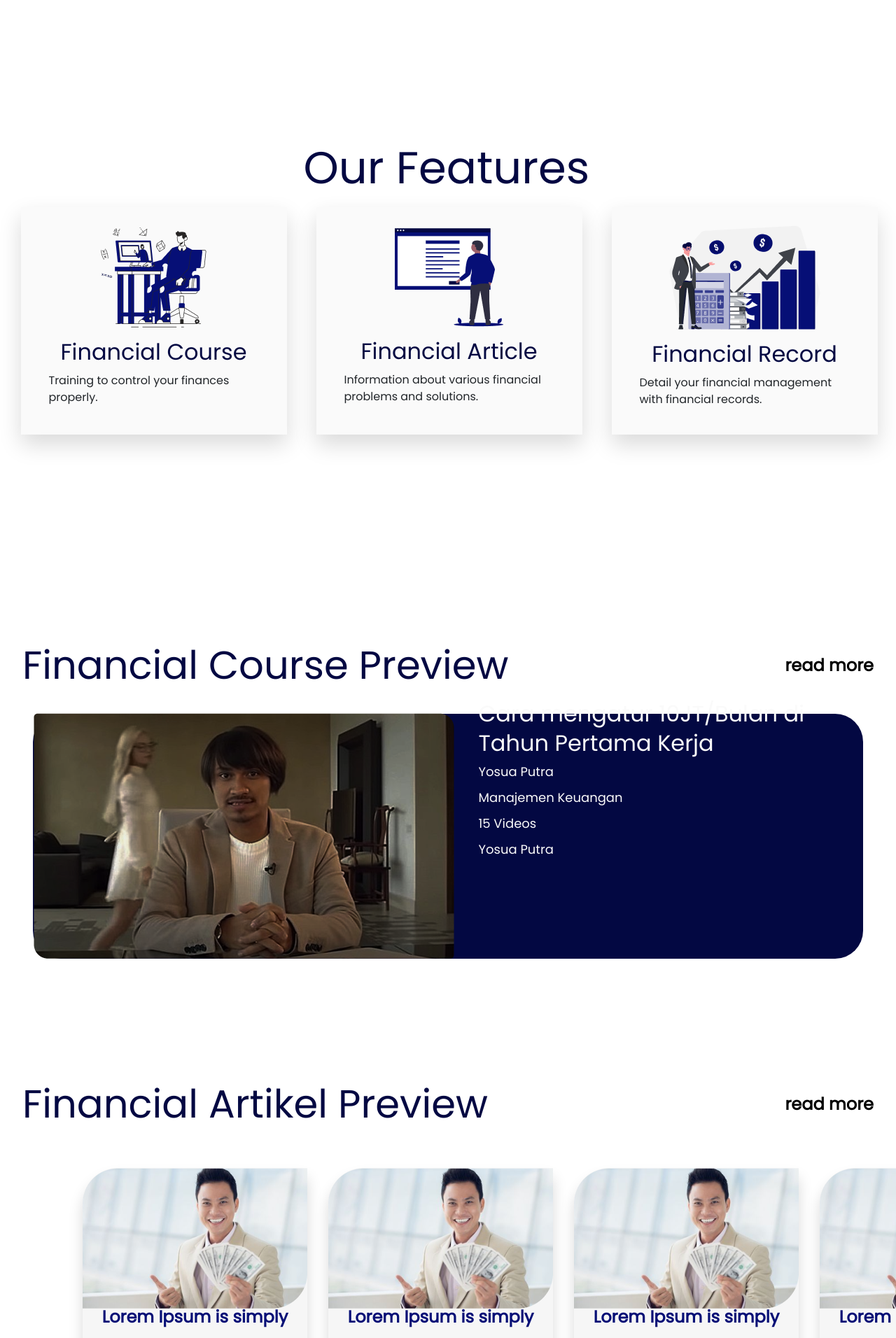
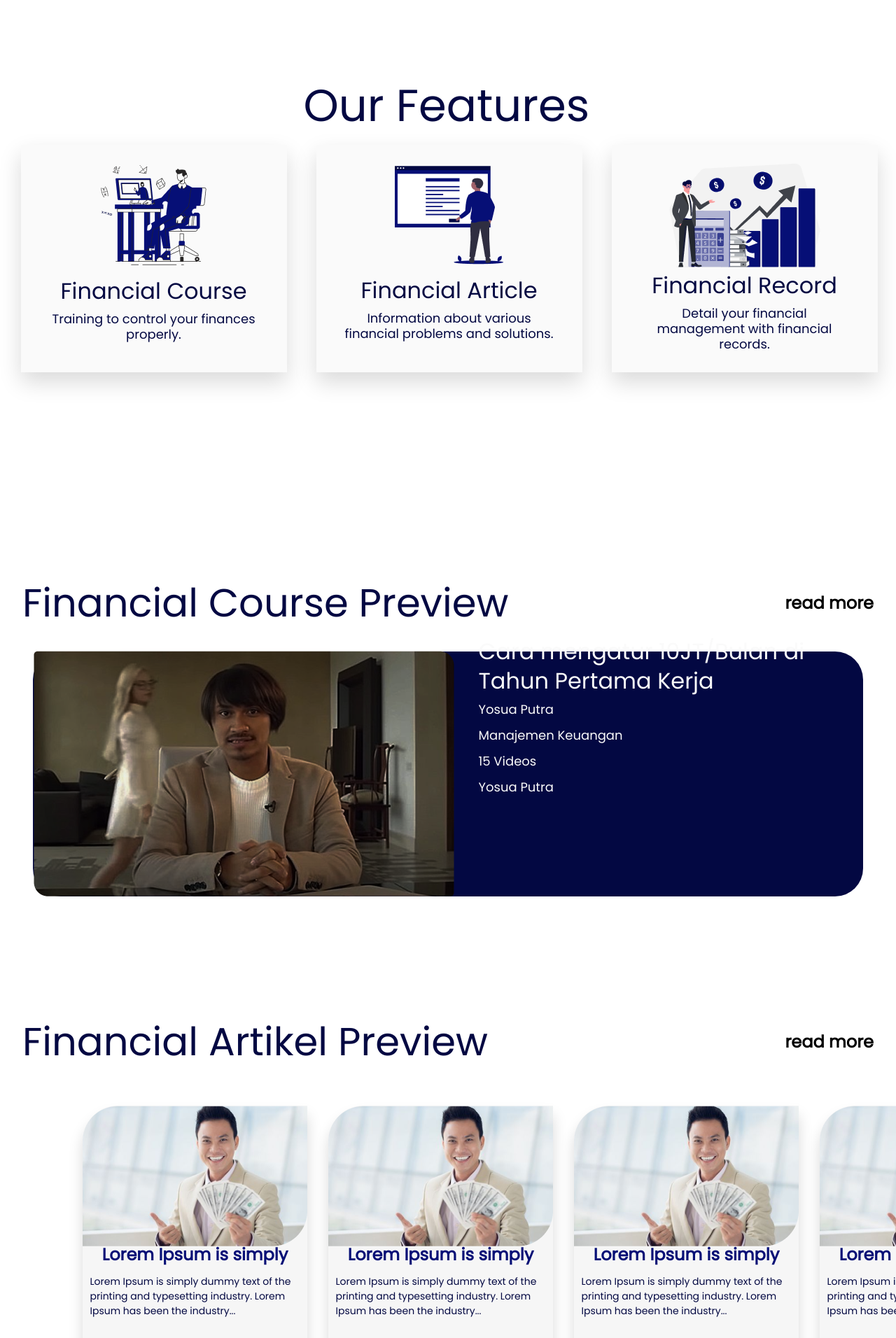
Before and after one commit to Raihan32/Fintrack-ReactJS, a React (Create React App) app: page / in a window 1280 px wide. Shown: the part 880-2792 px from the top of the page at 70% size. Built offline with nearby package versions, Linux system fonts and the light colour scheme.

Commit message:
udah bisa pas di laptop

```diff
--- a/src/components/Cards/Cards.jsx
+++ b/src/components/Cards/Cards.jsx
@@ -18,15 +18,15 @@ const Cards = ({ menuItem, query }) => {
               variant="top"
               src={item.image}
               alt={item.heading}
-              className="thumbnail"
+              className="card-thumbnail"
             />
-            <div className="container">
-              <p className="information">
+            <div className="card-container">
+              <p className="card-information">
                 {item.id} | {item.duration} | {item.video} | {item.kategori}
               </p>
-              <h5 className="title">{item.heading}</h5>
-              <p className="deskripsi">{item.description}</p>
-              <span className="type">
+              <h5 className="card-title">{item.heading}</h5>
+              <p className="card-deskripsi">{item.description}</p>
+              <span className="card-type">
                 <FaRegFolderOpen size={21} style={{ color: "#8F97F9" }} />
                 {item.level}
               </span>
--- a/src/components/Cards/card.css
+++ b/src/components/Cards/card.css
@@ -6,30 +6,30 @@
   box-shadow: 0px 4px 10px rgba(0, 0, 0, 0.25);
 }
 
-.container {
+.card-container {
   display: flex;
   flex-direction: column;
   align-items: flex-start;
   padding: 10px;
 }
 
-.information {
+.card-information {
   font-family: "Poppins";
   font-style: normal;
   color: #555658;
 }
 
-.thumbnail {
+.card-thumbnail {
   height: 14rem;
 }
 
-.thumbnail img {
+.card-thumbnail img {
   width: 100%;
   height: 100%;
   object-fit: cover;
 }
 
-.title {
+.card-title {
   font-family: "Poppins";
   font-style: normal;
   font-weight: bold;
@@ -50,7 +50,7 @@
   text-overflow: ellipsis;
 }
 
-.deskripsi {
+.card-deskripsi {
   font-family: "Poppins";
   font-style: normal;
   color: #555658;
@@ -63,7 +63,7 @@
   text-overflow: ellipsis;
 }
 
-.type {
+.card-type {
   display: flex;
   flex-direction: row;
   justify-content: center;
--- a/src/pages/home/Home.jsx
+++ b/src/pages/home/Home.jsx
@@ -1,50 +1,80 @@
-import React from 'react'
-import './home.css'
-import hero from './img/hero.png'
-import fc from './img/financialcourse.png'
-import fa from './img/fa.png'
-import fr from './img/fr.png'
-import imgcourse from './img/imgcourse.png'
-import cardartikel from './img/cardartikel.png'
+import React from "react";
+import "./home.css";
+import hero from "./img/hero.png";
+import fc from "./img/financialcourse.png";
+import fa from "./img/fa.png";
+import fr from "./img/fr.png";
+import imgcourse from "./img/imgcourse.png";
+import cardartikel from "./img/cardartikel.png";
 
 const Home = () => {
   return (
-    <div className='lp-kontainer'>
-      <div className='lp-hero'>
-        <div className='lp-textcontainer'>
-          <p className='lp-judulhero'>Let's Take Back Control Your Money</p>
-          <p className='lp-subhero'>Make your money work harder than you. This web may help you to how to make your money works</p>
+    <div className="lp-kontainer">
+      <div className="lp-hero">
+        <div className="lp-textcontainer">
+          <p className="lp-judulhero">Let's Take Back Control Your Money</p>
+          <p className="lp-subhero">
+            Make your money work harder than you. This web may help you to how
+            to make your money works
+          </p>
         </div>
         <img src={hero} alt="" />
       </div>
-      <div className='lp-ourfeature'>
-        <p className='lp-subjudul'>Our Features</p>
-        <div className='lp-cards'>
-          <div className='lp-card'><img src={fc} alt="" /><div className='lp-textcard'><p className='lp-featuresjudul'>Financial Course</p><p className='featuressub'>Training to control your finances properly.</p></div></div>
-          <div className='lp-card'><img src={fa} alt="" /><div className='lp-textcard'><p className='lp-featuresjudul'>Financial Article</p><p className='featuressub'>Information about various financial problems and solutions.</p></div></div>
-          <div className='lp-card'><img src={fr} alt="" /><div className='lp-textcard'><p className='lp-featuresjudul'>Financial Record</p><p className='featuressub'>Detail your financial management with financial records.</p></div></div>
+      <div className="lp-ourfeature">
+        <p className="lp-subjudul">Our Features</p>
+        <div className="lp-cards">
+          <div className="lp-card">
+            <img src={fc} alt="" />
+            <div className="lp-textcard">
+              <p className="lp-featuresjudul">Financial Course</p>
+              <p className="lp-featuressub">
+                Training to control your finances properly.
+              </p>
             </div>
           </div>
-      <div className='lp-course'>
-        <div className='lp-coursejudul'><p className='lp-judulcontent'>Financial Course Preview</p><p className='lp-more'>read more</p>
+          <div className="lp-card">
+            <img src={fa} alt="" />
+            <div className="lp-textcard">
+              <p className="lp-featuresjudul">Financial Article</p>
+              <p className="lp-featuressub">
+                Information about various financial problems and solutions.
+              </p>
             </div>
-          <div className='lp-cousepriview'>
-            <div className='lp-courseisi'><img src={imgcourse} alt="" />
-            <div className='lp-contentisicourse'>
-              <div className='lp-contentitle'>
+          </div>
+          <div className="lp-card">
+            <img src={fr} alt="" />
+            <div className="lp-textcard">
+              <p className="lp-featuresjudul">Financial Record</p>
+              <p className="lp-featuressub">
+                Detail your financial management with financial records.
+              </p>
+            </div>
+          </div>
+        </div>
+      </div>
+      <div className="lp-course">
+        <div className="lp-coursejudul">
+          <p className="lp-judulcontent">Financial Course Preview</p>
+          <p className="lp-more">read more</p>
+        </div>
+        <div className="lp-cousepriview">
+          <div className="lp-courseisi">
+            <img src={imgcourse} alt="" />
+            <div className="lp-contentisicourse">
+              <div className="lp-contentitle">
                 <p>Cara mengatur 10JT/Bulan di Tahun Pertama Kerja</p>
               </div>
-                <div className='lp-deskripsicourse'>
-                  <div className='lp-deskripsicourseitem'>
+              <div className="lp-deskripsicourse">
+                <div className="lp-deskripsicourseitem">
                   <p>Yosua Putra</p>
                 </div>
-                  <div className='lp-deskripsicourseitem'>
+                <div className="lp-deskripsicourseitem">
                   <p>Manajemen Keuangan</p>
                 </div>
-                  <div className='lp-deskripsicourseitem'>
+                <div className="lp-deskripsicourseitem">
                   <p>15 Videos</p>
                 </div>
-                  <div className='lp-deskripsicourseitem'>
+                <div className="lp-deskripsicourseitem">
                   <p>Yosua Putra</p>
                 </div>
               </div>
@@ -52,17 +82,56 @@ const Home = () => {
           </div>
         </div>
       </div>
-          <div className='lp-article'>
-            <div className='lp-coursejudul'><p className='lp-judulcontent'>Financial Artikel Preview</p><p className='lp-more'>read more</p></div>
-            <div className='cardsartikel'>
-              <div className='lp-cardartikel'><img src={cardartikel} alt="" /><div className='lp-deskripsiartikel'><p className='lp-judulartikel'>Lorem Ipsum is simply</p><p className='lp-deskripsiartikel'>Lorem Ipsum is simply dummy text of the printing and typesetting industry. Lorem Ipsum has been the industry...</p></div></div>
-              <div className='lp-cardartikel'><img src={cardartikel} alt="" /><div className='lp-deskripsiartikel'><p className='lp-judulartikel'>Lorem Ipsum is simply</p><p className='lp-deskripsiartikel'>Lorem Ipsum is simply dummy text of the printing and typesetting industry. Lorem Ipsum has been the industry...</p></div></div>
-              <div className='lp-cardartikel'><img src={cardartikel} alt="" /><div className='lp-deskripsiartikel'><p className='lp-judulartikel'>Lorem Ipsum is simply</p><p className='lp-deskripsiartikel'>Lorem Ipsum is simply dummy text of the printing and typesetting industry. Lorem Ipsum has been the industry...</p></div></div>
-              <div className='lp-cardartikel'><img src={cardartikel} alt="" /><div className='lp-deskripsiartikel'><p className='lp-judulartikel'>Lorem Ipsum is simply</p><p className='lp-deskripsiartikel'>Lorem Ipsum is simply dummy text of the printing and typesetting industry. Lorem Ipsum has been the industry...</p></div></div>
+      <div className="lp-article">
+        <div className="lp-coursejudul">
+          <p className="lp-judulcontent">Financial Artikel Preview</p>
+          <p className="lp-more">read more</p>
+        </div>
+        <div className="cardsartikel">
+          <div className="lp-cardartikel">
+            <img src={cardartikel} alt="" />
+            <div className="lp-deskripsiartikel">
+              <p className="lp-judulartikel">Lorem Ipsum is simply</p>
+              <p className="lp-deskripsiartikel">
+                Lorem Ipsum is simply dummy text of the printing and typesetting
+                industry. Lorem Ipsum has been the industry...
+              </p>
+            </div>
+          </div>
+          <div className="lp-cardartikel">
+            <img src={cardartikel} alt="" />
+            <div className="lp-deskripsiartikel">
+              <p className="lp-judulartikel">Lorem Ipsum is simply</p>
+              <p className="lp-deskripsiartikel">
+                Lorem Ipsum is simply dummy text of the printing and typesetting
+                industry. Lorem Ipsum has been the industry...
+              </p>
+            </div>
+          </div>
+          <div className="lp-cardartikel">
+            <img src={cardartikel} alt="" />
+            <div className="lp-deskripsiartikel">
+              <p className="lp-judulartikel">Lorem Ipsum is simply</p>
+              <p className="lp-deskripsiartikel">
+                Lorem Ipsum is simply dummy text of the printing and typesetting
+                industry. Lorem Ipsum has been the industry...
+              </p>
+            </div>
+          </div>
+          <div className="lp-cardartikel">
+            <img src={cardartikel} alt="" />
+            <div className="lp-deskripsiartikel">
+              <p className="lp-judulartikel">Lorem Ipsum is simply</p>
+              <p className="lp-deskripsiartikel">
+                Lorem Ipsum is simply dummy text of the printing and typesetting
+                industry. Lorem Ipsum has been the industry...
+              </p>
             </div>
           </div>
         </div>
-  )
-}
+      </div>
+    </div>
+  );
+};
 
 export default Home;
--- a/src/pages/home/home.css
+++ b/src/pages/home/home.css
@@ -104,7 +104,6 @@
   align-items: center;
   padding: 34px 40px;
   gap: 25px;
-
   width: 380px;
   height: 325.62px;
 
@@ -215,12 +214,9 @@
   font-size: 32px;
   line-height: 42px;
   /* or 131% */
-
   display: flex;
   align-items: center;
-
   /* Neutral/Palette 1 */
-
   color: #fafafa;
 }
 .lp-deskripsicourse {
```
Lines whose indentation alone changed are shown as unchanged.
